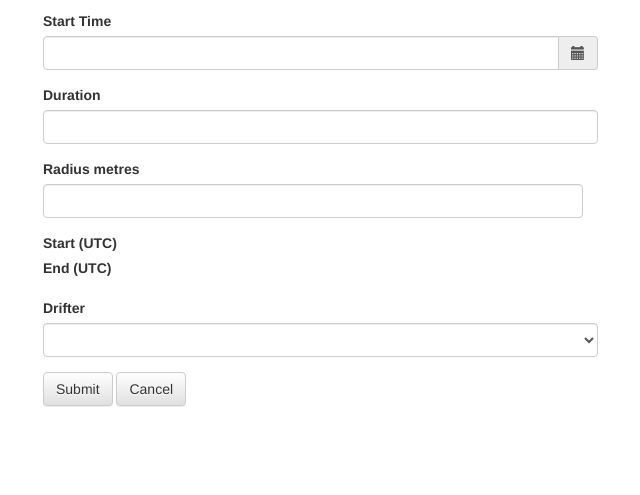
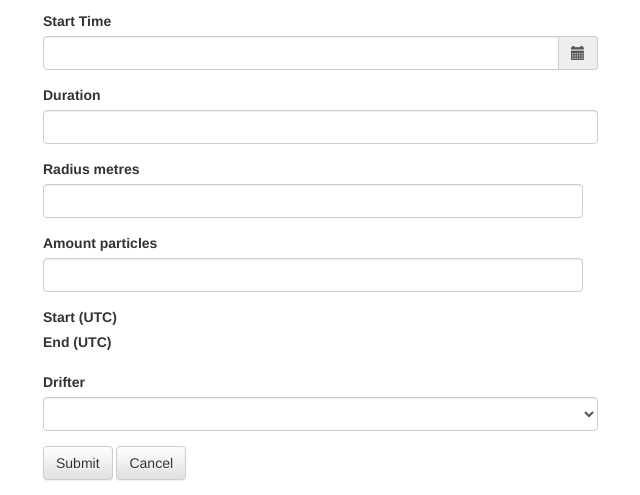
Before and after one commit to alpari01/msi-adrift, a Flask app: template webapp/templates/new.html in a window 1280 px wide. Shown: the part 326-821 px from the top of the page, without its empty margins (27-667 px from the left). Before the commit the page ends 733 px from the top, so only its background shows below. Run offline with Flask 3, Linux system fonts and the light colour scheme; the template is opened without the code that fills it, so the values that code supplies are empty; some libraries are stand-ins or nearby versions.

Commit message:
Simulation ajax API add custom particles amount slider

```diff
--- a/webapp/app.py
+++ b/webapp/app.py
@@ -131,6 +131,7 @@ def create_app():
         start_time = time_min
         radius = 250
         duration = "12 hours"
+        particles_amount = 1000
 
         if context != None:
             latitude = context["latitude"]
@@ -158,6 +159,7 @@ def create_app():
                                date_max=time_max,
                                duration=duration,
                                radius=radius,
+                               particles_amount=particles_amount,
                                start_time=start_time,
                                longitude=longitude,
                                polygon=json.dumps([list(p) for p in polygon]))
@@ -424,8 +426,8 @@ def create_app():
         latitude = float(request.values.get('latitude', defaults["latitude"]))
         longitude = float(request.values.get('longitude', defaults["longitude"]))
 
-        number_of_particles = int(request.values.get('number_of_particles', '1000'))
-        print(f"number of particles: {number_of_particles}")
+        particles_amount = int(request.values.get('particles_amount', '1000'))
+        print(f"number of particles: {particles_amount}")
 
         radius = float(request.values.get('radius', '250'))
         print(f"radius: {radius}")
@@ -464,7 +466,7 @@ def create_app():
             'duration': duration,
             'input_path': input_path,
             'output_path': output_path,
-            'number_of_particles': number_of_particles,
+            'particles_amount': particles_amount,
             'depth': depth,
             'radius': radius,
             'model': model,
--- a/webapp/templates/new.html
+++ b/webapp/templates/new.html
@@ -41,6 +41,22 @@
         }
         @media screen and (min-width: 1200px) {
             #radius {
+                width: 540px;
+            }
+        }
+
+        @media screen and (min-width: 240px) {
+            #particles_amount {
+                width: 520px;
+            }
+        }
+        @media screen and (min-width: 992px) {
+            #particles_amount {
+                width: 440px;
+            }
+        }
+        @media screen and (min-width: 1200px) {
+            #particles_amount {
                 width: 540px;
             }
         }
@@ -190,18 +206,25 @@
             setOptions(preferred_options);
           });
         }
-        $(document).ready(function(){
+        $(document).ready(function() {
             $("#start_time_picker").val(moment('{{start_time}}').format(picker_date_format));
-           $("#radius").slider({
-            formatter: function(value) {
+
+            $("#radius").slider({formatter: function(value) {
                 $("#radius_label").text(value);
-                }
+                }});
+
+            $("#particles_amount").slider({formatter: function(value) {
+                $("#particles_amount_label").text(value);
+                }});
+
+            $("input:text").focus(function() {
+                $(this).select();
                 });
-            $("input:text").focus(function() { $(this).select(); } );
 
-           $("#start_time_picker").on("change",update_dates);
-           $("#duration").on("change",update_dates);
-           $("#switchcalendar").on("click",function(){
+            $("#start_time_picker").on("change", update_dates);
+            $("#duration").on("change", update_dates);
+
+            $("#switchcalendar").on("click",function() {
                 $("#datetimepicker0").addClass('hidden');
                 $("#datetimepicker1").removeClass('hidden');
                 $('#datetimepicker2').datetimepicker({
@@ -216,17 +239,18 @@
                 $('#datetimepicker2').on('dp.change',function(e){
                 $("#start_time_picker").val(e.date.format(picker_date_format));
                 _update_dates(e.date.toDate());
-
                     });
 
                 });
-           $("#cancelcalendar").on("click",function(){
+            $("#cancelcalendar").on("click",function() {
                 $("#datetimepicker1").addClass('hidden');
                 $("#datetimepicker0").removeClass('hidden');
                 });
+
             update_dates();
             create_map();
             list_object_types();
+
             $("#project_name").focus();
             });
         </script>
@@ -244,16 +268,10 @@
                             <div class="col-md-6">
                              <div class="form-group">
                                <label class="control-label">Latitude</label>
-                               <!--
-                               <input class="form-control" required type="number" size="20" min="{{latitude_min}}" max="{{latitude_max}}" step="any" id="latitude" name="latitude" value="{{latitude}}" >
-                               -->
                                <input class="form-control" required type="number" size="20" step="any" id="latitude" name="latitude" value="{{latitude}}" >
                              </div>
                              <div class="form-group">
                                <label class="control-label">Longitude</label>
-                               <!--
-                               <input class="form-control" required type="number" size="20" min="{{longitude_min}}" max="{{longitude_max}}" step="any" id="longitude" name="longitude" value="{{longitude}}" >
-                               -->
                                <input class="form-control" required type="number" size="20" step="any" id="longitude" name="longitude" value="{{longitude}}" >
                              </div>
                             <div class="form-group">
@@ -281,6 +299,10 @@
                             <div class="form-group">
                                 <label class="control-label">Radius <span id="radius_label"></span> metres </label>
                                 <input class="form-control" id="radius" name="radius" data-slider-id='radius' data-slider-tooltip="hide" type="text" data-slider-min="5" data-slider-max="1000" data-slider-step="5" data-slider-value="{{radius}}"/>
+                            </div>
+                            <div class="form-group">
+                                <label class="control-label">Amount <span id="particles_amount_label"></span> particles </label>
+                                <input class="form-control" id="particles_amount" name="particles_amount" data-slider-id='particles_amount' data-slider-tooltip="hide" type="text" data-slider-min="5" data-slider-max="1000" data-slider-step="5" data-slider-value="{{particles_amount}}"/>
                             </div>
                             <div class="form-group">
                                 <label class="control-label">Start (UTC)</label>
--- a/webapp/templates/project.html
+++ b/webapp/templates/project.html
@@ -117,7 +117,7 @@
                   <tr><th class="text-right">End</th><td id="ctx_end_time"></td></tr>
                   <tr><th class="text-right">Location</th><td>{{latitude}}, {{longitude}}</td></tr>
                   <tr><th class="text-right">Radius</th><td id="ctx_radius"></td></tr>
-                  <tr><th class="text-right">Particles</th><td id="ctx_number_of_particles"></td></tr>
+                  <tr><th class="text-right">Particles</th><td id="ctx_particles_amount"></td></tr>
                   <tr><th class="text-right">Model</th><td id="ctx_model"></td></tr>
                   <tr><th class="text-right">Drifter</th><td id="ctx_drifter"></td></tr>
                 </table>
```
Also changed, not shown: 3 other files. Lines whose indentation alone changed are shown as unchanged.
